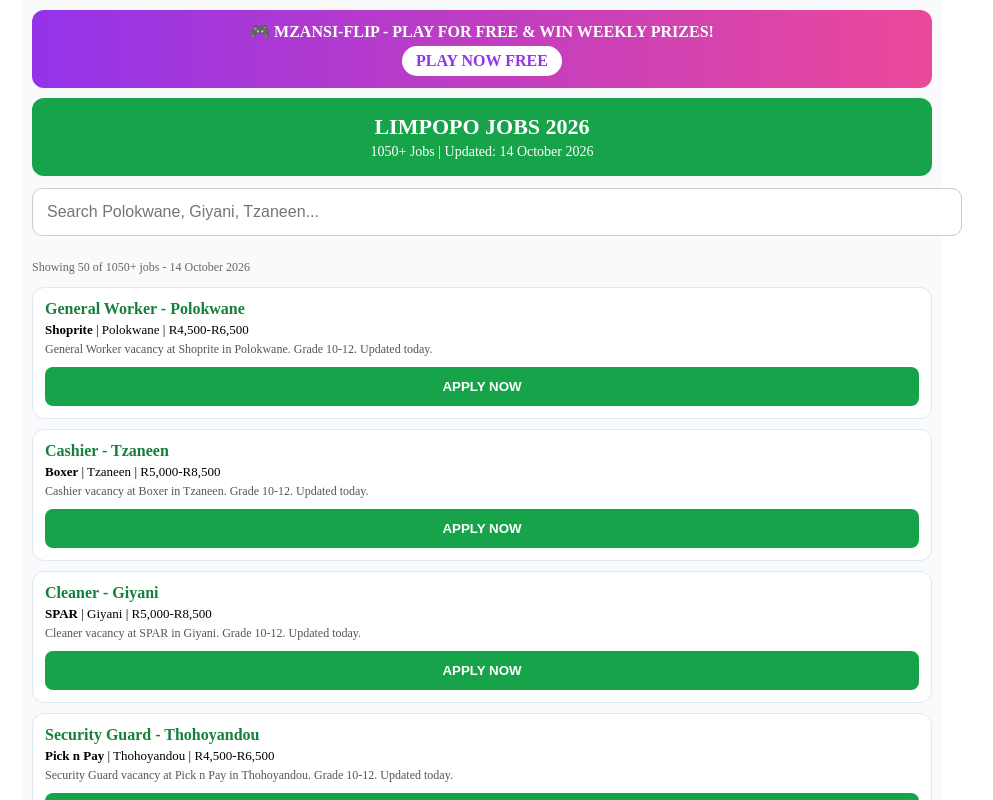
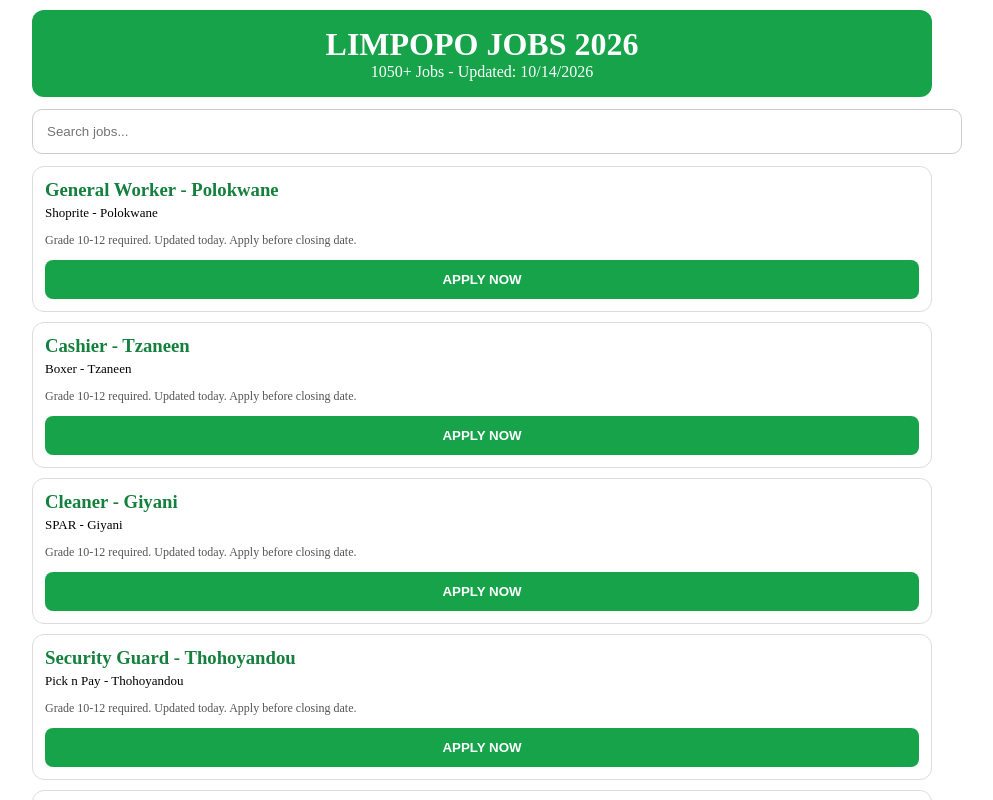
Before and after one commit to mkhunageorge-hub/Limpopo-jobs, a Next.js app: page / in a window 1280 px wide. Shown: the top 800 px of the page, without its empty margins (158-1151 px from the left). Built offline with nearby package versions, Linux system fonts and the light colour scheme.

Commit message:
Refactor job listing and search functionality

```diff
--- a/app/page.tsx
+++ b/app/page.tsx
@@ -1,75 +1,56 @@
 'use client';
 import { useState } from 'react';
 
-const MONETAG = [
-  "https://uplcm.com/4/11942303",
-  "https://uplcm.com/4/11942596",
-  "https://uplcm.com/4/11953459",
-  "https://uplcm.com/4/11942289"
-];
+const MONETAG = ["https://uplcm.com/4/11942303","https://uplcm.com/4/11942596","https://uplcm.com/4/11953459","https://uplcm.com/4/11942289"];
 const ADSTERRA = "https://arwf.org/4/4481f3557951526a3ce4d89f4eba5ba5";
 
-const LOCS = ["Polokwane","Tzaneen","Giyani","Thohoyandou","Lebowakgomo","Mokopane","Burgersfort","Musina","Louis Trichardt","Phalaborwa"];
-const TITLES = ["General Worker","Cashier","Cleaner","Security Guard","Retail Assistant","Data Capturer","Admin Clerk","Driver","Shop Assistant","Packer","Waiter","Kitchen Staff","Domestic Worker","Till Operator","Warehouse Worker","Receptionist","Call Centre Agent"];
-const COMPANIES = ["Shoprite","Boxer","SPAR","Pick n Pay","Woolworths","Clicks","Dis-Chem","Capitec","Department of Health","Department of Education","Mopani Municipality","Vhembe Municipality"];
-
 const JOBS = Array.from({length:1050}, (_,i)=>{
+  const locs = ["Polokwane","Tzaneen","Giyani","Thohoyandou","Lebowakgomo"];
+  const titles = ["General Worker","Cashier","Cleaner","Security Guard","Driver","Shop Assistant"];
+  const comps = ["Shoprite","Boxer","SPAR","Pick n Pay","Department"];
   return {
-    id: i+1,
-    title: TITLES[i % TITLES.length] + " - " + LOCS[i % LOCS.length],
-    company: COMPANIES[i % COMPANIES.length],
-    loc: LOCS[i % LOCS.length],
-    salary: i%3===0?"R4,500-R6,500":"R5,000-R8,500",
-    desc: TITLES[i % TITLES.length] + " vacancy at " + COMPANIES[i % COMPANIES.length] + " in " + LOCS[i % LOCS.length] + ". Grade 10-12. Updated today.",
-    site: "https://www.google.com/search?q=" + TITLES[i % TITLES.length] + " jobs " + LOCS[i % LOCS.length]
+    id:i+1,
+    title: titles[i % titles.length] + " - " + locs[i % locs.length],
+    company: comps[i % comps.length],
+    loc: locs[i % locs.length],
+    salary: "R4,500 - R8,500",
+    desc: "Grade 10-12 required. Updated today. Apply before closing date.",
+    site: "https://www.google.com/search?q=jobs+" + locs[i % locs.length]
   }
 });
 
 export default function Page(){
   const [search,setSearch] = useState('');
-  const [showCount,setShowCount] = useState(50);
-  const today = new Date().toLocaleDateString('en-ZA', {day:'2-digit', month:'long', year:'numeric'});
+  const [count,setCount] = useState(50);
+  const today = new Date().toLocaleDateString();
 
-  const handleApply = (job:any) => {
+  const handleApply = (job:any)=>{
     const m = MONETAG[Math.floor(Math.random()*MONETAG.length)];
     window.open(m, '_blank');
-    setTimeout(()=>{ window.open(ADSTERRA, '_blank'); }, 600);
-    setTimeout(()=>{ window.open(job.site, '_blank'); }, 1100);
+    setTimeout(()=> window.open(ADSTERRA, '_blank'), 700);
+    setTimeout(()=> window.open(job.site, '_blank'), 1200);
   };
 
-  const filtered = JOBS.filter(j=> (j.title+j.company+j.loc).toLowerCase().includes(search.toLowerCase())).slice(0, showCount);
+  const filtered = JOBS.filter(j=> (j.title+j.loc).toLowerCase().includes(search.toLowerCase())).slice(0,count);
 
   return(
-    <div style={{maxWidth:900,margin:'0 auto',padding:10,background:'#f8fafc',minHeight:'100vh'}}>
-
-      <div style={{background:'linear-gradient(90deg,#9333ea,#ec4899)',color:'#fff',padding:12,borderRadius:12,textAlign:'center',marginBottom:10}}>
-        <b>🎮 MZANSI-FLIP - PLAY FOR FREE & WIN WEEKLY PRIZES!</b><br/>
-        <a href="https://mzansi-flip.vercel.app" target="_blank" style={{background:'#fff',color:'#9333ea',padding:'6px 14px',borderRadius:20,fontWeight:'bold',display:'inline-block',marginTop:5,textDecoration:'none'}}>PLAY NOW FREE</a>
+    <div style={{maxWidth:900,margin:'0 auto',padding:10}}>
+      <div style={{background:'#16a34a',color:'#fff',padding:16,borderRadius:12,textAlign:'center'}}>
+        <h1 style={{margin:0}}>LIMPOPO JOBS 2026</h1>
+        <p style={{margin:0}}>{JOBS.length}+ Jobs - Updated: {today}</p>
       </div>
-
-      <div style={{background:'#16a34a',color:'#fff',padding:16,borderRadius:12,textAlign:'center'}}>
-        <h1 style={{margin:0,fontSize:22}}>LIMPOPO JOBS 2026</h1>
-        <p style={{margin:'4px 0 0',fontSize:14}}>{JOBS.length}+ Jobs | Updated: {today}</p>
-      </div>
-
-      <input value={search} onChange={e=>setSearch(e.target.value)} placeholder="Search Polokwane, Giyani, Tzaneen..." style={{width:'100%',padding:14,margin:'12px 0',borderRadius:10,border:'1px solid #ccc',fontSize:16}}/>
-
-      <p style={{fontSize:12,color:'#666'}}>Showing {filtered.length} of {JOBS.length}+ jobs - {today}</p>
-
+      <input value={search} onChange={e=>setSearch(e.target.value)} placeholder="Search jobs..." style={{width:'100%',padding:14,margin:'12px 0',borderRadius:10,border:'1px solid #ccc'}}/>
       <div style={{display:'grid',gap:10}}>
         {filtered.map((j:any)=>
-          <div key={j.id} style={{border:'1px solid #e2e8f0',borderRadius:12,padding:12,background:'#fff'}}>
-            <h3 style={{margin:0,color:'#15803d',fontSize:16}}>{j.title}</h3>
-            <p style={{margin:'4px 0',fontSize:13}}><b>{j.company}</b> | {j.loc} | {j.salary}</p>
-            <p style={{fontSize:12,margin:'4px 0',color:'#555'}}>{j.desc}</p>
-            <button onClick={()=>handleApply(j)} style={{width:'100%',background:'#16a34a',color:'#fff',padding:12,borderRadius:8,fontWeight:'bold',border:'none',marginTop:6}}>APPLY NOW</button>
+          <div key={j.id} style={{border:'1px solid #ddd',borderRadius:12,padding:12,background:'#fff'}}>
+            <h3 style={{margin:0,color:'#15803d'}}>{j.title}</h3>
+            <p style={{margin:'4px 0',fontSize:13}}>{j.company} - {j.loc}</p>
+            <p style={{fontSize:12,color:'#555'}}>{j.desc}</p>
+            <button onClick={()=>handleApply(j)} style={{width:'100%',background:'#16a34a',color:'#fff',padding:12,borderRadius:8,fontWeight:'bold',border:'none'}}>APPLY NOW</button>
           </div>
         )}
       </div>
-
-      <button onClick={()=>setShowCount(c=>c+100)} style={{width:'100%',marginTop:15,background:'#000',color:'#fff',padding:14,borderRadius:10,fontWeight:'bold'}}>LOAD MORE JOBS - Show 100 More</button>
-
-      <p style={{textAlign:'center',fontSize:11,color:'#999',marginTop:20}}>© 2026 Limpopo Jobs - Updated Daily</p>
+      <button onClick={()=>setCount(c=>c+100)} style={{width:'100%',marginTop:15,background:'#000',color:'#fff',padding:14,borderRadius:10}}>LOAD MORE - 100 More</button>
     </div>
   )
 }
```
